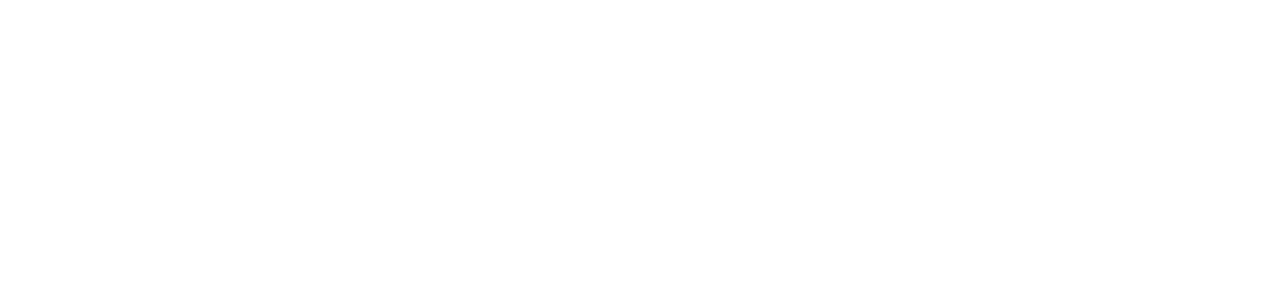
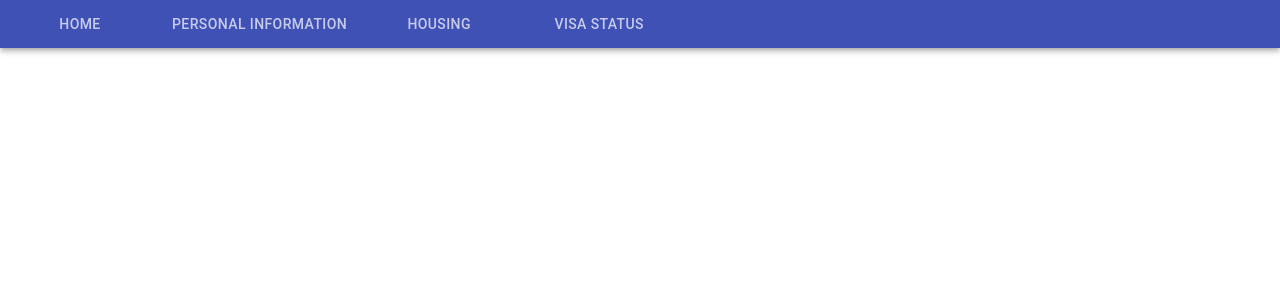
Before and after one commit to Staff-Management/Staff-Management, a React (Create React App) app in the folder frontend/: page /nav/1 in a window 1280 px wide. Before the commit this address had no page. Shown: the top 300 px of the page. Built offline with nearby package versions, Linux system fonts and the light colour scheme.

Commit message:
Updated home page

```diff
--- a/frontend/src/App.js
+++ b/frontend/src/App.js
@@ -38,10 +38,13 @@ function App() {
           </GuardedRoute>
           }
         /> */}
-        <Route path="/Home" element={<Navigation />}/>
+
+        <Route path="/nav/:page" element={<Navigation />}/>
+
+        {/* <Route path="/Home" element={<Navigation />}/>
         <Route path="/Visa" element={<Visa />}/>
         <Route path="/Personal" element={<PersonalInformation />}/>
-        <Route path="/Housing" element={<Housing />}/>
+        <Route path="/Housing" element={<Housing />}/> */}
         {/* <Route
           path="/"
           element={<Onboarding />}
--- a/frontend/src/main/housing/housing.jsx
+++ b/frontend/src/main/housing/housing.jsx
@@ -1,6 +1,6 @@
 const Housing = () => {
     return (
-        <h2>Housing</h2>
+        <h2>This is the housing page</h2>
      );
 }
 
--- a/frontend/src/main/navigation/navigation.jsx
+++ b/frontend/src/main/navigation/navigation.jsx
@@ -4,32 +4,32 @@ import CssBaseline from '@mui/material/CssBaseline';
 import PersonalInformation from '../personal/personal';
 import Housing from '../housing/housing';
 import Visa from '../visa/visa';
-import Home from '../home/home'
+import Home from '../home/home';
+import { useParams, useNavigate } from 'react-router-dom';
 
 
-function Navigation(props) {
-    // const {match, history} = props;
-    // const { params } = match;
-    // const { page } = params;
+function Navigation() {
+    let params = useParams();
+    let navigate = useNavigate();
 
     const tabNameToIndex = {
-        0: 'Home',
-        1: 'PersonalInformation',
-        2: 'Housing',
-        3: 'Visa',
+        0: 'home',
+        1: 'personalInformation',
+        2: 'housing',
+        3: 'visa',
     }
 
     const indexToTabName = {
-        Home: 0,
-        PersonalInformation: 1,
-        Housing: 2,
-        Visa: 3,
+        home: 0,
+        personalInformation: 1,
+        housing: 2,
+        visa: 3,
     }
 
-    const [seletedTab, setSelectedTab] = React.useState(0);
+    const [seletedTab, setSelectedTab] = React.useState(indexToTabName[params.page]);
 
     const handleChange = (event, newValue) => {
-        // history.push(`/${tabNameToIndex[newValue]}`)
+        navigate(`/nav/${tabNameToIndex[newValue]}`)
         setSelectedTab(newValue);
     };
 
```
